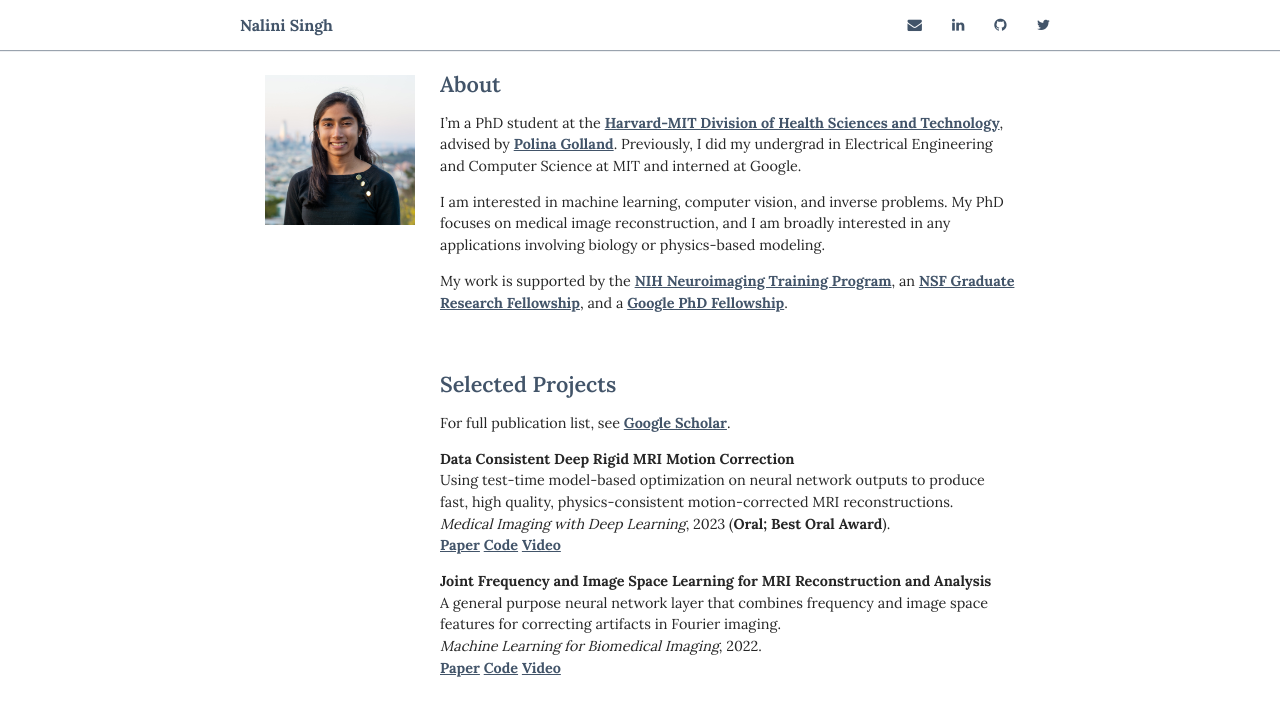
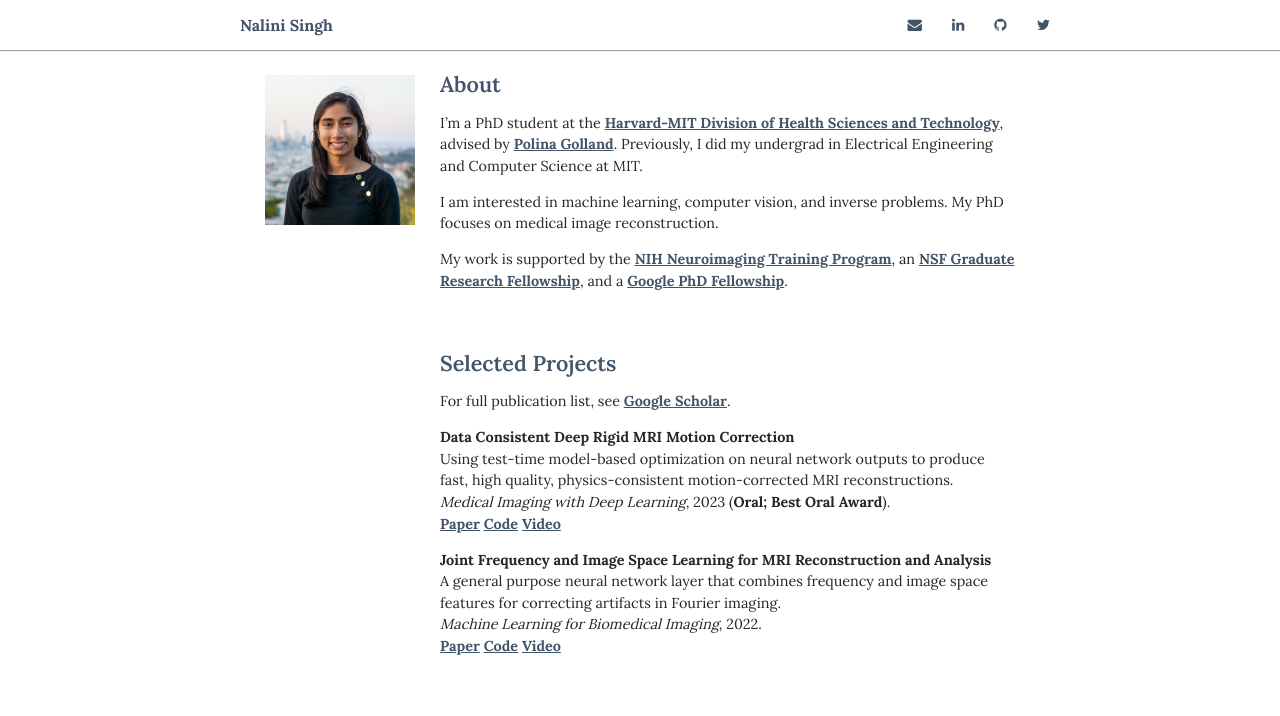
Before and after one commit to nalinimsingh/nalinimsingh.github.io, a Jekyll site: the page built from index.html, in a window 1280 px wide. Shown: the top 716 px of the page. Built offline with Jekyll 4.4.1, drawn with Linux system fonts in a browser that asks for light colours; nearby versions of some CDN libraries.

Commit message:
Update description

```diff
--- a/_pages/index.md
+++ b/_pages/index.md
@@ -11,9 +11,9 @@
 <div class='main-info' markdown="1">
 
 ## About
-I'm a PhD student at the [Harvard-MIT Division of Health Sciences and Technology](https://hst.mit.edu/academics/memp), advised by [Polina Golland](http://people.csail.mit.edu/polina/). Previously, I did my undergrad in Electrical Engineering and Computer Science at MIT and interned at Google.
+I'm a PhD student at the [Harvard-MIT Division of Health Sciences and Technology](https://hst.mit.edu/academics/memp), advised by [Polina Golland](http://people.csail.mit.edu/polina/). Previously, I did my undergrad in Electrical Engineering and Computer Science at MIT.
 
-I am interested in machine learning, computer vision, and inverse problems. My PhD focuses on medical image reconstruction, and I am broadly interested in any applications involving biology or physics-based modeling.
+I am interested in machine learning, computer vision, and inverse problems. My PhD focuses on medical image reconstruction.
 
 My work is supported by the [NIH Neuroimaging Training Program](https://hst.mit.edu/academic-programs/memp/neuroimaging-training-program), an [NSF Graduate Research Fellowship](https://www.nsfgrfp.org/), and a [Google PhD Fellowship](https://research.google/outreach/phd-fellowship/).
 
```
